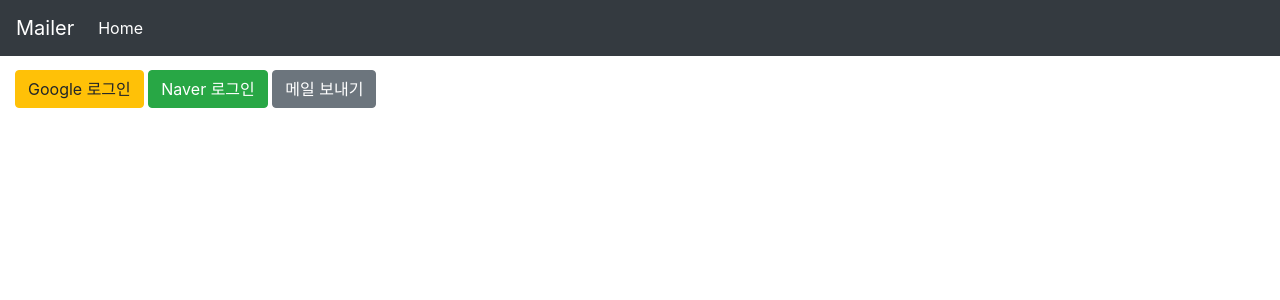
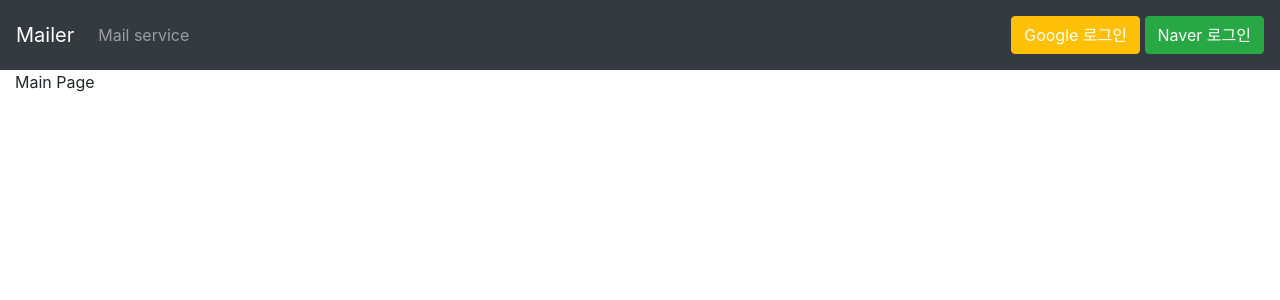
Before and after one commit to Hyun-suk/mailer, a Django app: page /mail/ in a window 1280 px wide. Shown: the top 300 px of the page. Run offline with Django 3.2, Linux system fonts and the light colour scheme; some libraries are stand-ins or nearby versions.

Commit message:
Move login button to navbar

```diff
--- a/mail/templates/index.html
+++ b/mail/templates/index.html
@@ -2,13 +2,6 @@
 
 {% block content %}
 <div class="container-fluid">
-  {% if user.is_authenticated %}
-    <p>Logged as {{ user.username }}</p>
-    <a href="{% url 'logout' %}" class="btn btn-warning" >Logout</a>
-  {% else %}
-    <a href="{% url 'social:begin' 'google-oauth2' %}" class="btn btn-warning">Google 로그인</a>
-    <a href="{% url 'social:begin' 'naver' %}" class="btn btn-success">Naver 로그인</a>
-  {% endif %}
-  <a href="{% url 'mail:send' %}" class="btn btn-secondary">메일 보내기</a>
+  Main Page
 </div>
 {% endblock %}
--- a/templates/includes/navbar.html
+++ b/templates/includes/navbar.html
@@ -1,13 +1,22 @@
 <nav class="navbar fixed-top navbar-expand-lg navbar-dark bg-dark">
-  <a class="navbar-brand" href="#">Mailer</a>
+  <a class="navbar-brand" href="{% url 'mail:index' %}">Mailer</a>
   <button class="navbar-toggler" type="button" data-toggle="collapse" data-target="#navbarNavDropdown" aria-controls="navbarNavDropdown" aria-expanded="false" aria-label="Toggle navigation">
     <span class="navbar-toggler-icon"></span>
   </button>
   <div class="collapse navbar-collapse" id="navbarNavDropdown">
     <ul class="navbar-nav">
-      <li class="nav-item active">
-        <a class="nav-link" href="#">Home <span class="sr-only">(current)</span></a>
+      <li class="nav-item">
+        <a class="nav-link" href="{% url 'mail:send' %}">Mail service</a>
       </li>
     </ul>
   </div>
+  <span class="navbar-text">
+    {% if user.is_authenticated %}
+      Logged as {{ user.username }}
+      <a href="{% url 'logout' %}" class="btn btn-warning" >Logout</a>
+    {% else %}
+      <a href="{% url 'social:begin' 'google-oauth2' %}" class="btn btn-warning">Google 로그인</a>
+      <a href="{% url 'social:begin' 'naver' %}" class="btn btn-success">Naver 로그인</a>
+    {% endif %}
+  </span>
 </nav>
```
